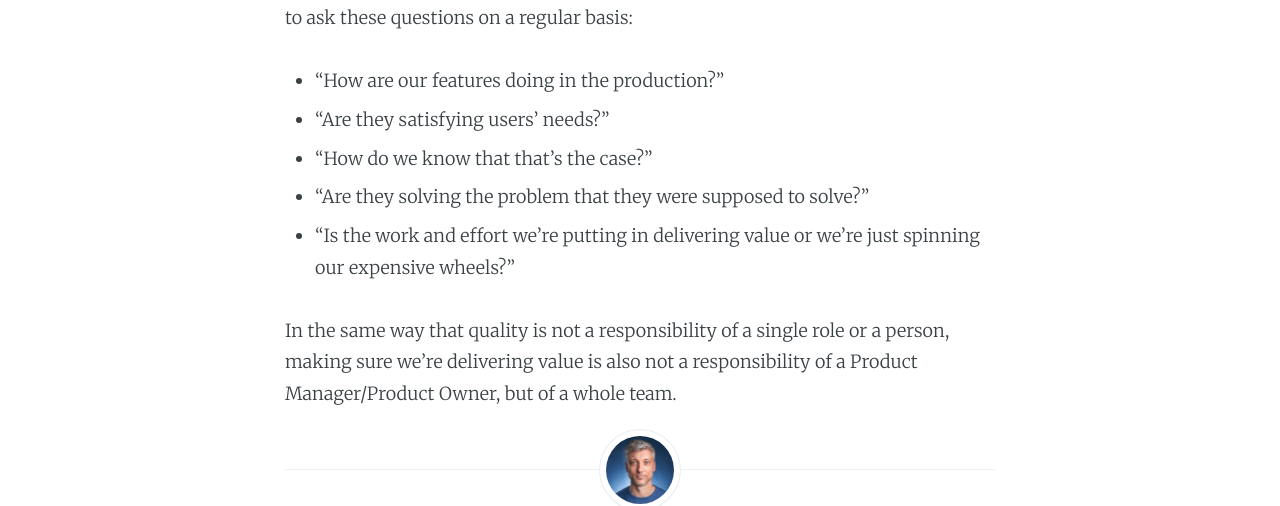
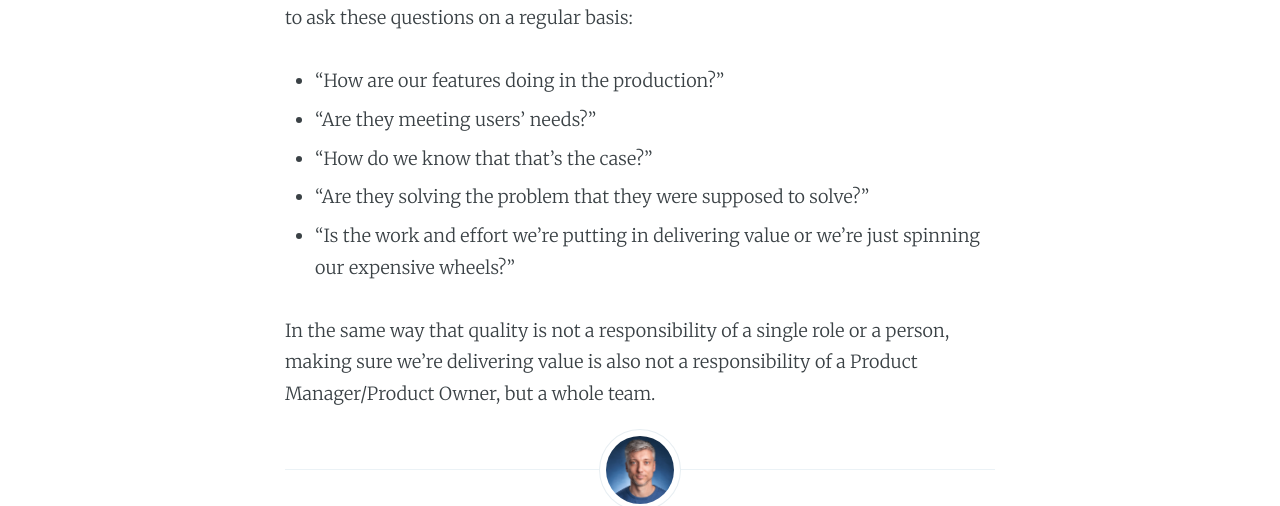
Before and after one commit to dragan-stepanovic/dragan-stepanovic.github.io, a Jekyll site: the page built from _posts/2020-11-06-delivering-value.md, in a window 1280 px wide. Shown: the part 352-858 px from the top of the page. Built offline with Jekyll 4.4.1, drawn with Linux system fonts in a browser that asks for light colours; our own code applies the rules of GitHub Pages for plain Markdown files; comment, search, counter and statistics services are not loaded.

Commit message:
Update 2020-11-06-delivering-value.md

```diff
--- a/_posts/2020-11-06-delivering-value.md
+++ b/_posts/2020-11-06-delivering-value.md
@@ -4,10 +4,10 @@ title: Delivering value?
 
 The ways that we usually set up "cross-functional" teams doesn't really help us with this, but it's crucial for each member and role in a product development team to ask these questions on a regular basis:
 - "How are our features doing in the production?"
-- "Are they satisfying users' needs?"
+- "Are they meeting users' needs?"
 - "How do we know that that's the case?"
 - "Are they solving the problem that they were supposed to solve?"
 - "Is the work and effort we're putting in delivering value or we're just spinning our expensive wheels?"
 
 
-In the same way that quality is not a responsibility of a single role or a person, making sure we're delivering value is also not a responsibility of a Product Manager/Product Owner, but of a whole team.
+In the same way that quality is not a responsibility of a single role or a person, making sure we're delivering value is also not a responsibility of a Product Manager/Product Owner, but a whole team.
```
